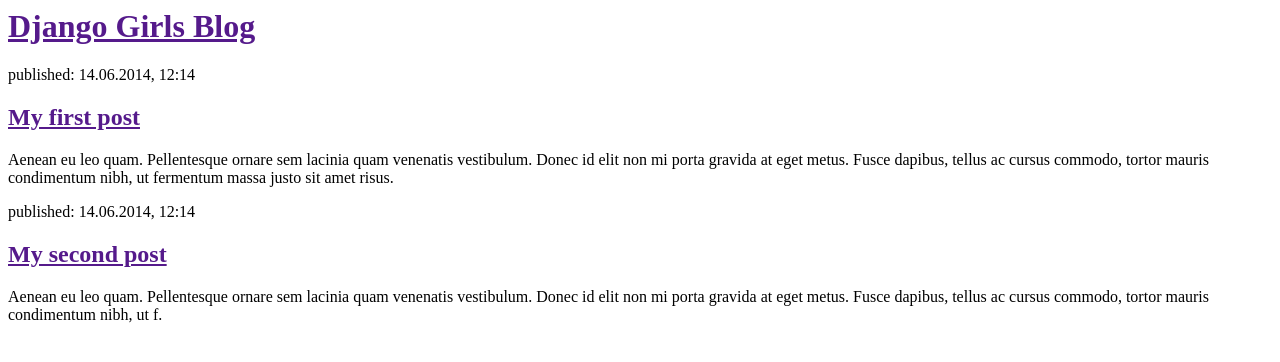
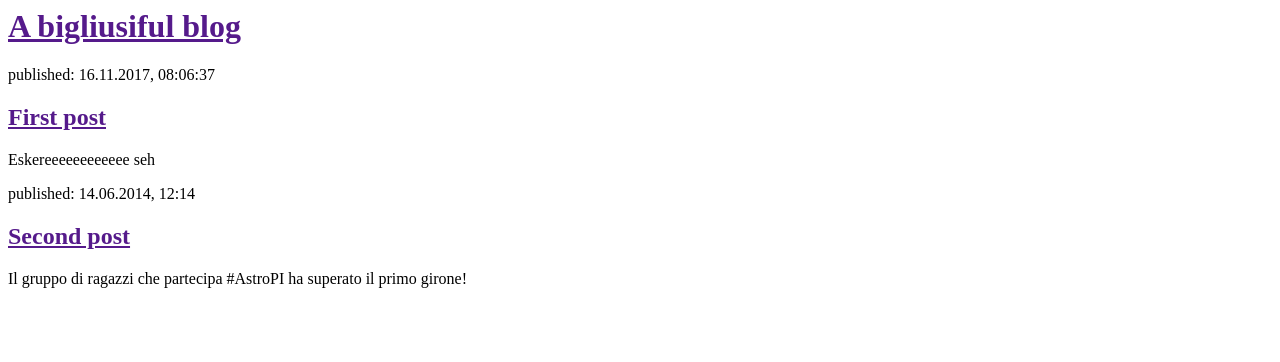
Before and after one commit to ggdek/my-first-blog, a Django app: page / in a window 1280 px wide. Shown: the top 362 px of the page. Run offline with Django 3.2, Linux system fonts and the light colour scheme.

Commit message:
Ho cambiato l'HTML per questo sito.

```diff
--- a/blog/templates/blog/post_list.html
+++ b/blog/templates/blog/post_list.html
@@ -1,22 +1,22 @@
 <html>
     <head>
-        <title>Django Girls blog</title>
+        <title>A bigliusiful blog</title>
     </head>
     <body>
         <div>
-            <h1><a href="">Django Girls Blog</a></h1>
+            <h1><a href="">A bigliusiful blog</a></h1>
+        </div>
+
+        <div>
+            <p>published: 16.11.2017, 08:06:37</p>
+            <h2><a href="">First post</a></h2>
+            <p>Eskereeeeeeeeeeee seh</p>
         </div>
 
         <div>
             <p>published: 14.06.2014, 12:14</p>
-            <h2><a href="">My first post</a></h2>
-            <p>Aenean eu leo quam. Pellentesque ornare sem lacinia quam venenatis vestibulum. Donec id elit non mi porta gravida at eget metus. Fusce dapibus, tellus ac cursus commodo, tortor mauris condimentum nibh, ut fermentum massa justo sit amet risus.</p>
-        </div>
-
-        <div>
-            <p>published: 14.06.2014, 12:14</p>
-            <h2><a href="">My second post</a></h2>
-            <p>Aenean eu leo quam. Pellentesque ornare sem lacinia quam venenatis vestibulum. Donec id elit non mi porta gravida at eget metus. Fusce dapibus, tellus ac cursus commodo, tortor mauris condimentum nibh, ut f.</p>
+            <h2><a href="">Second post</a></h2>
+            <p>Il gruppo di ragazzi che partecipa #AstroPI ha superato il primo girone!</p>
         </div>
     </body>
 </html>
```
